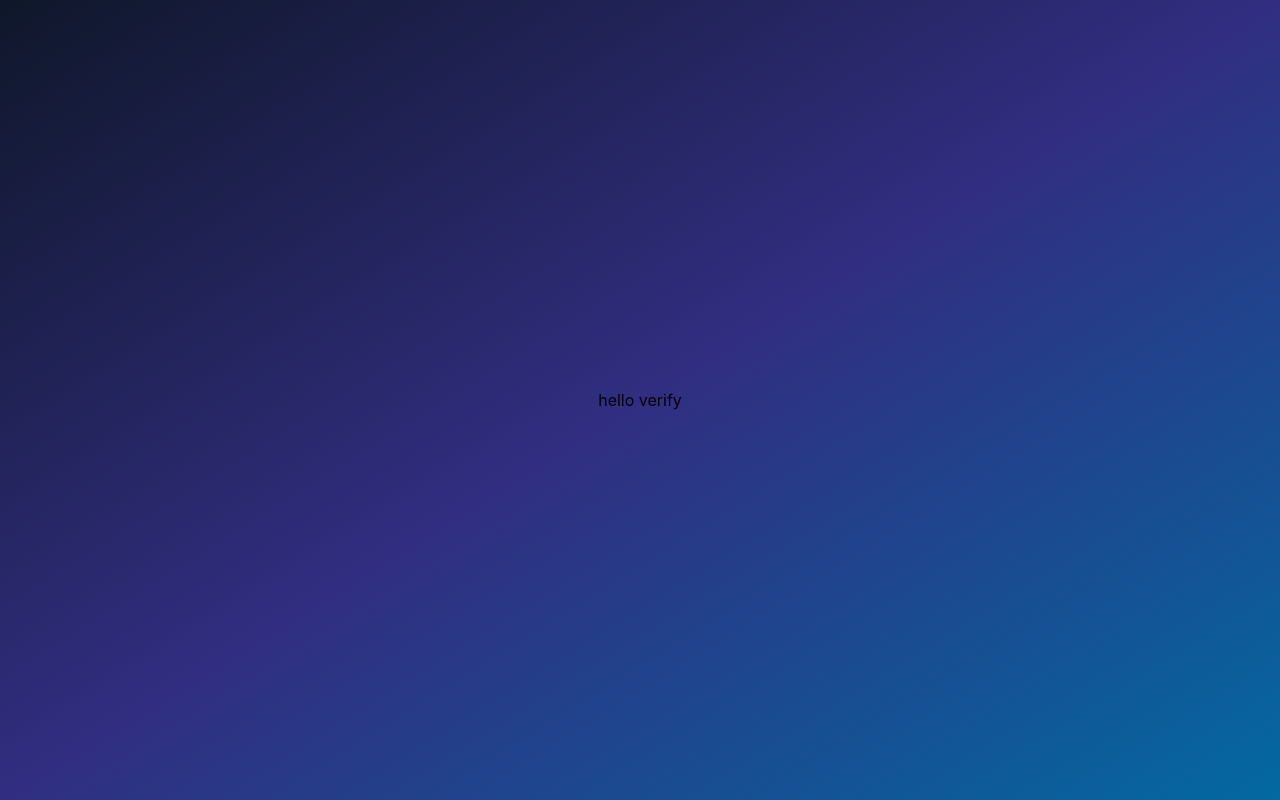
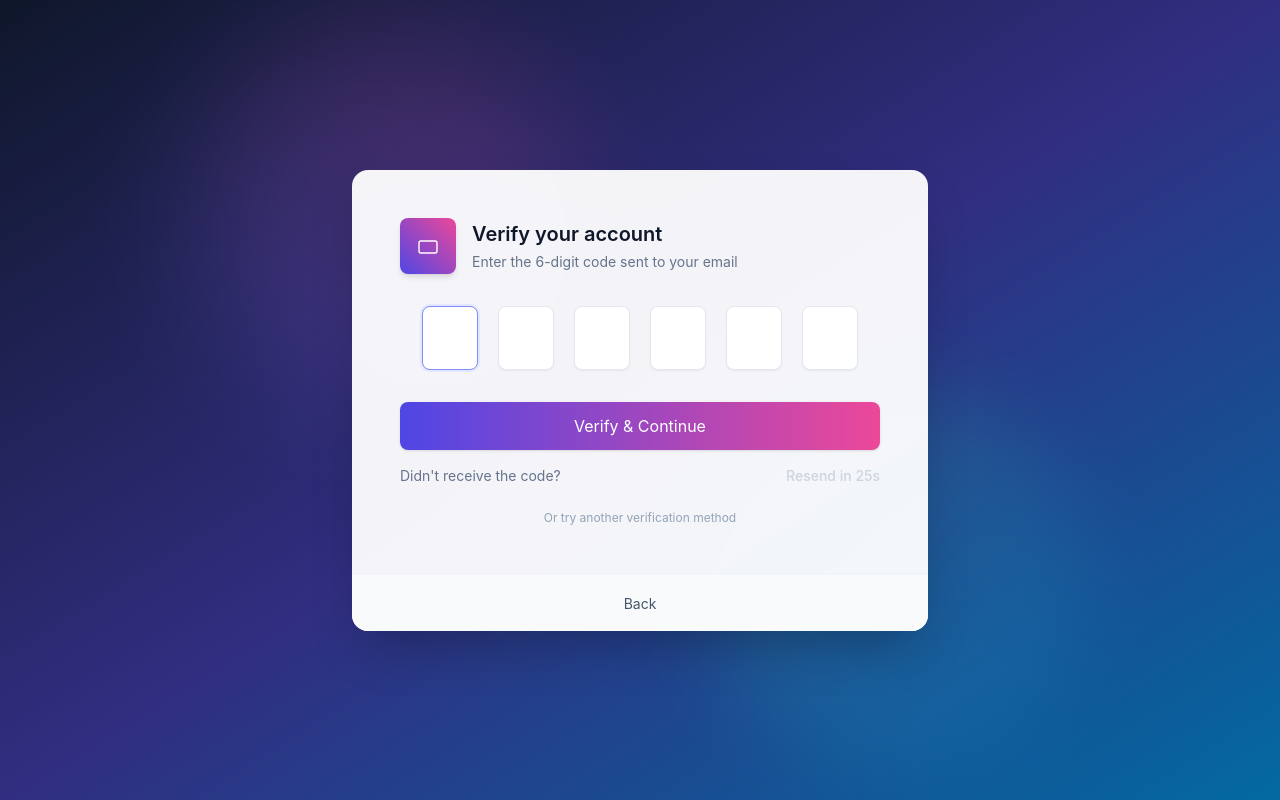
Before and after one commit to Mizanur2001/Encrypted_Video_Player_Frontend, a React (Create React App) app: page /auth/verify in a window 1280 px wide. Built offline with nearby package versions, Linux system fonts and the light colour scheme.

Commit message:
feat: create otp verify page

```diff
--- a/package.json
+++ b/package.json
@@ -11,6 +11,7 @@
     "react-dom": "^19.1.1",
     "react-router-dom": "^7.8.2",
     "react-scripts": "5.0.1",
+    "sonner": "^2.0.7",
     "web-vitals": "^2.1.4"
   },
   "scripts": {
--- a/src/App.js
+++ b/src/App.js
@@ -1,4 +1,5 @@
 import { BrowserRouter as Router, Routes, Route } from 'react-router-dom';
+import { Toaster } from './components/ui/sonner';
 import Login from './pages/auth/Login';
 import Verify from './pages/auth/Verify';
 import VideoPlayer from './pages/VideoPlayer/VideoPlayer';
@@ -7,6 +8,7 @@ import './App.css';
 function App() {
   return (
     <div className="App">
+      <Toaster richColors />
       <Router>
         <Routes>
           <Route path="/" element={<VideoPlayer />} />
--- /dev/null
+++ b/src/components/ui/sonner.jsx
@@ -0,0 +1,23 @@
+import { Toaster as Sonner } from "sonner";
+
+const Toaster = ({ ...props }) => {
+  return (
+    <Sonner
+      className="toaster group"
+      toastOptions={{
+        classNames: {
+          toast:
+            "group toast group-[.toaster]:bg-background group-[.toaster]:text-foreground group-[.toaster]:border-border group-[.toaster]:shadow-lg",
+          description: "group-[.toast]:text-muted-foreground",
+          actionButton:
+            "group-[.toast]:bg-primary group-[.toast]:text-primary-foreground",
+          cancelButton:
+            "group-[.toast]:bg-muted group-[.toast]:text-muted-foreground",
+        },
+      }}
+      {...props}
+    />
+  );
+};
+
+export { Toaster };
--- a/src/pages/auth/Verify.jsx
+++ b/src/pages/auth/Verify.jsx
@@ -1,11 +1,178 @@
+import React, { useEffect, useRef, useState } from "react";
+import { useNavigate } from "react-router-dom";
+
 const Verify = () => {
+  const navigate = useNavigate();
+  const [values, setValues] = useState(Array(6).fill(""));
+  const refs = useRef([]);
+  const [error, setError] = useState("");
+  const [sending, setSending] = useState(false);
+  const [countdown, setCountdown] = useState(30);
+  const [loading, setLoading] = useState(false);
+
+  useEffect(() => {
+    refs.current[0]?.focus();
+  }, []);
+
+  useEffect(() => {
+    if (countdown <= 0) return;
+    const t = setTimeout(() => setCountdown((c) => c - 1), 1000);
+    return () => clearTimeout(t);
+  }, [countdown]);
+
+  const handleChange = (i, e) => {
+    const val = (e.target.value || "").slice(-1);
+    if (!/^\d?$/.test(val)) return;
+    const next = [...values];
+    next[i] = val;
+    setValues(next);
+    setError("");
+    if (val && refs.current[i + 1]) refs.current[i + 1].focus();
+  };
+
+  const handleKeyDown = (i, e) => {
+    if (e.key === "Backspace") {
+      if (values[i]) {
+        const next = [...values];
+        next[i] = "";
+        setValues(next);
+      } else if (refs.current[i - 1]) {
+        refs.current[i - 1].focus();
+      }
+    } else if (e.key === "ArrowLeft" && refs.current[i - 1]) {
+      refs.current[i - 1].focus();
+    } else if (e.key === "ArrowRight" && refs.current[i + 1]) {
+      refs.current[i + 1].focus();
+    }
+  };
+
+  const handlePaste = (e) => {
+    e.preventDefault();
+    const paste = (e.clipboardData || window.clipboardData).getData("text").trim();
+    const digits = paste.replace(/\D/g, "").slice(0, 6).split("");
+    if (!digits.length) return;
+    const next = Array(6).fill("");
+    digits.forEach((d, idx) => (next[idx] = d));
+    setValues(next);
+    const focusIdx = digits.length >= 6 ? 5 : digits.length;
+    refs.current[focusIdx]?.focus();
+  };
+
+  const handleSubmit = async (e) => {
+    e.preventDefault();
+    const code = values.join("");
+    if (code.length < 6) {
+      setError("Please enter the 6-digit code.");
+      return;
+    }
+    setLoading(true);
+    setError("");
+    try {
+      // TODO: Replace with actual verification API call
+      await new Promise((r) => setTimeout(r, 900));
+      navigate("/"); // adjust destination as needed
+    } catch {
+      setError("Invalid code. Please try again.");
+    } finally {
+      setLoading(false);
+    }
+  };
+
+  const resend = async () => {
+    if (countdown > 0 || sending) return;
+    setSending(true);
+    try {
+      // TODO: call resend OTP API
+      await new Promise((r) => setTimeout(r, 800));
+      setCountdown(30);
+    } catch {
+      setError("Failed to resend. Try again later.");
+    } finally {
+      setSending(false);
+    }
+  };
+
   return (
     <div className="min-h-screen overflow-x-hidden flex items-center justify-center bg-gradient-to-br from-slate-900 via-indigo-900 to-sky-700 px-4">
-      <div className="relative w-full max-w-2xl mx-auto">
-        hello verify
+      <div className="relative w-full max-w-md md:max-w-lg lg:max-w-xl mx-auto">
+        {/* decorative gradients visible on large screens */}
+        <div className="hidden lg:block absolute -left-40 -top-36 w-96 h-96 bg-gradient-to-tr from-indigo-500 to-pink-500 opacity-20 rounded-full filter blur-3xl pointer-events-none"></div>
+        <div className="hidden lg:block absolute -right-40 -bottom-36 w-96 h-96 bg-gradient-to-br from-emerald-400 to-sky-500 opacity-15 rounded-full filter blur-2xl pointer-events-none"></div>
+
+        <div className="bg-white/95 rounded-2xl shadow-2xl overflow-hidden backdrop-blur-sm">
+          <div className="p-6 sm:p-8 lg:p-12">
+            <div className="flex items-center gap-3 sm:gap-4">
+              <div className="w-12 h-12 sm:w-14 sm:h-14 rounded-lg bg-gradient-to-tr from-indigo-600 to-pink-500 flex items-center justify-center text-white shadow-md flex-shrink-0">
+                <svg className="w-5 h-5 sm:w-6 sm:h-6" viewBox="0 0 24 24" fill="none" aria-hidden>
+                  <rect x="3" y="7" width="18" height="12" rx="2" stroke="currentColor" strokeWidth="1.4" />
+                </svg>
+              </div>
+              <div className="flex flex-col items-start">
+                <h2 className="text-lg sm:text-xl font-semibold text-slate-900">Verify your account</h2>
+                <p className="mt-1 text-xs sm:text-sm text-slate-500">Enter the 6-digit code sent to your email</p>
+              </div>
+            </div>
+
+            <form onSubmit={handleSubmit} className="mt-8">
+              {/* prevent wrapping from md up so inputs stay on one row on PC */}
+              <div className="flex items-center justify-center gap-2 sm:gap-3 md:gap-4 lg:gap-5 flex-wrap md:flex-nowrap">
+                {values.map((v, i) => (
+                  <input
+                    key={i}
+                    ref={(el) => (refs.current[i] = el)}
+                    value={v}
+                    inputMode="numeric"
+                    pattern="\d*"
+                    onChange={(e) => handleChange(i, e)}
+                    onKeyDown={(e) => handleKeyDown(i, e)}
+                    onPaste={handlePaste}
+                    className="w-10 h-12 sm:w-12 sm:h-14 md:w-14 md:h-16 text-center text-lg sm:text-xl font-medium rounded-lg border border-slate-200 shadow-sm focus:border-indigo-400 focus:ring-2 focus:ring-indigo-100 outline-none transition-all"
+                    maxLength={1}
+                    aria-label={`Digit ${i + 1}`}
+                  />
+                ))}
+              </div>
+
+              {error && <p className="mt-4 text-sm text-red-500 text-center">{error}</p>}
+
+              <button
+                type="submit"
+                disabled={loading}
+                className="mt-8 w-full inline-flex items-center justify-center gap-2 bg-gradient-to-r from-indigo-600 to-pink-500 text-white py-3 rounded-lg shadow hover:scale-[1.01] transform transition disabled:opacity-60"
+              >
+                {loading ? "Verifying..." : "Verify & Continue"}
+              </button>
+
+              <div className="mt-4 flex items-center justify-between text-sm text-slate-500">
+                <span>Didn't receive the code?</span>
+                <button
+                  type="button"
+                  onClick={resend}
+                  disabled={countdown > 0 || sending}
+                  className="text-indigo-600 font-medium hover:underline disabled:text-slate-300"
+                >
+                  {countdown > 0 ? `Resend in ${countdown}s` : sending ? "Sending..." : "Resend"}
+                </button>
+              </div>
+
+              <div className="mt-6 text-center text-xs text-slate-400">
+                <span>Or try another verification method</span>
+              </div>
+            </form>
+          </div>
+
+          <div className="bg-slate-50 px-6 py-4 border-t border-slate-100 text-center">
+            <button
+              onClick={() => navigate(-1)}
+              className="text-sm text-slate-600 hover:text-slate-800"
+            >
+              Back
+            </button>
+          </div>
+        </div>
       </div>
     </div>
-  )
-}
+  );
+};
 
-export default Verify
+export default Verify;
```
Also changed, not shown: src/pages/auth/Login.jsx (+9 -4 lines), 1 other file (tests, documents, lock files or other folders).
